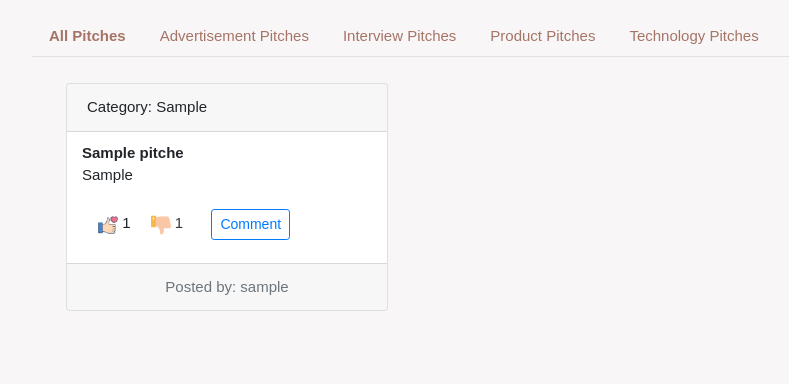
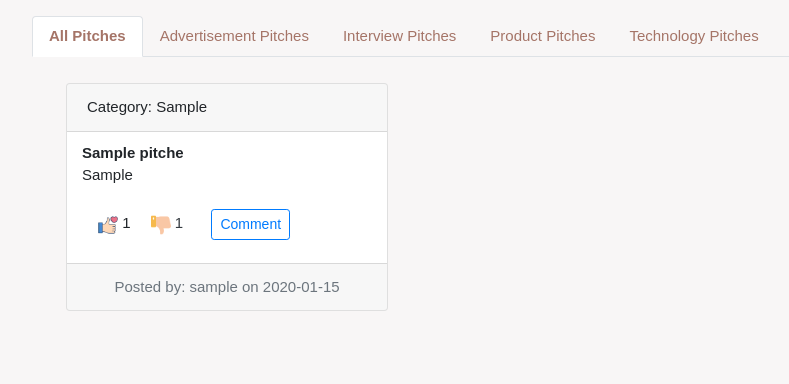
Before and after one commit to mary-wan/Pitches, a Flask app: page / in a window 1280 px wide. Shown: the part 56-440 px from the top of the page, without its empty margins (53-842 px from the left). Run offline with Flask 2, Linux system fonts and the light colour scheme; tables that the repository leaves empty hold one stand-in row (values such as "Sample post"); some libraries are stand-ins or nearby versions; some web fonts are replaced.

Commit message:
add time

```diff
--- a/app/templates/index.html
+++ b/app/templates/index.html
@@ -17,7 +17,7 @@
           {% endfor %}
             <ul class="nav nav-tabs">
                 <li class="nav-item" >
-                    <a class="nav-link title" data-toggle="tab" href="#pitches"><strong>All Pitches</strong> </a>
+                    <a class="nav-link title active" data-toggle="tab" href="#pitches"><strong>All Pitches</strong> </a>
                 </li>
                 <li class="nav-item">
                   <a class="nav-link title"  data-toggle="tab" href="#advertisement">Advertisement Pitches</a>
--- a/app/templates/macros.html
+++ b/app/templates/macros.html
@@ -16,12 +16,10 @@
             <span class="pl-3"><a class="text-dark" href="{{url_for('main.downvote',id = pitch.id)}}"> <img src="{{url_for('static', filename='photos/dislike.png')}}" alt=""
               class="icon"> {{pitch.downvote.count()}}</a></span>
             <span class="pl-4"><a href="{{url_for('main.comment',pitch_id = pitch.id)}}" class="btn btn-outline-primary btn-sm"> Comment</a></span>
-            <!-- <span class="pl-5">{{pitch.comment.count()}} comments</span> -->
           </div><br>
-          <!-- <p class="p-0 m-0">{{pitch.comment.count()}} comments</p> -->
         </div>
         <div class="card-footer text-muted">
-          <p class="text-center p-0 m-0">Posted by: {{pitch.user.username}}</p>
+          <p class="text-center p-0 m-0">Posted by: {{pitch.user.username}} on {{pitch.time.strftime('%Y-%m-%d')}}</p>
         </div>
       </div>
     </div>
--- a/config.py
+++ b/config.py
@@ -16,7 +16,7 @@ class Config:
     SIMPLEMDE_USE_CDN = True
 
 class TestConfig(Config):
-    SQLALCHEMY_DATABASE_URI = 'postgresql+psycopg2://moringa:pass@localhost/pitches_test'
+    # SQLALCHEMY_DATABASE_URI = 'postgresql+psycopg2://moringa:pass@localhost/pitches_test'
     DEBUG = True
 
 class ProdConfig(Config):
@@ -33,5 +33,5 @@ class DevConfig(Config):
 config_options = {
 'development':DevConfig,
 'production':ProdConfig,
-'test':TestConfig
+# 'test':TestConfig
 }
--- a/manage.py
+++ b/manage.py
@@ -5,9 +5,9 @@ from  flask_migrate import Migrate, MigrateCommand
 from app.models import User,Pitch,Upvote,Downvote,Comment
 
 # Creating app instance
-# app = create_app('development')
-app = create_app('production')
-app = create_app('test')
+app = create_app('development')
+# app = create_app('production')
+# app = create_app('test')
 
 
 manager = Manager(app)
```
